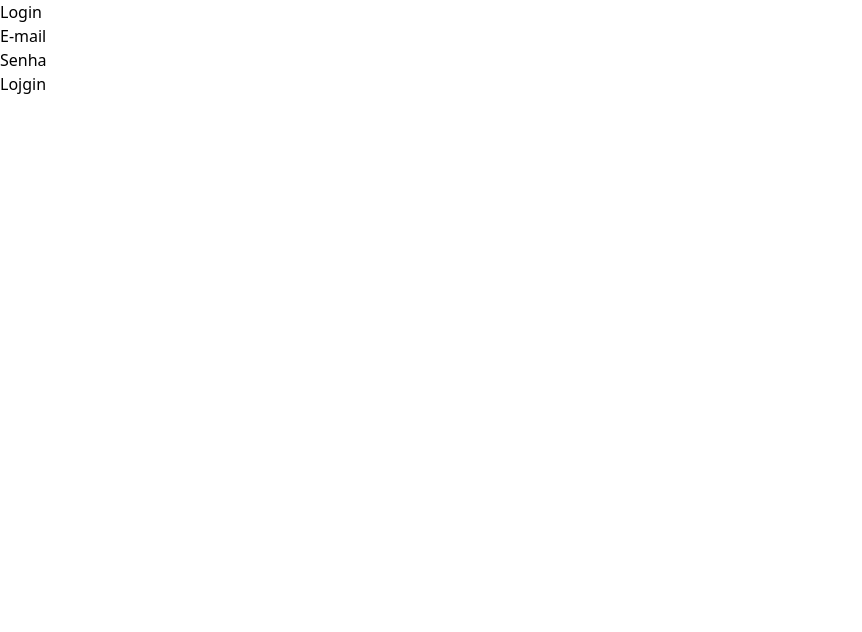
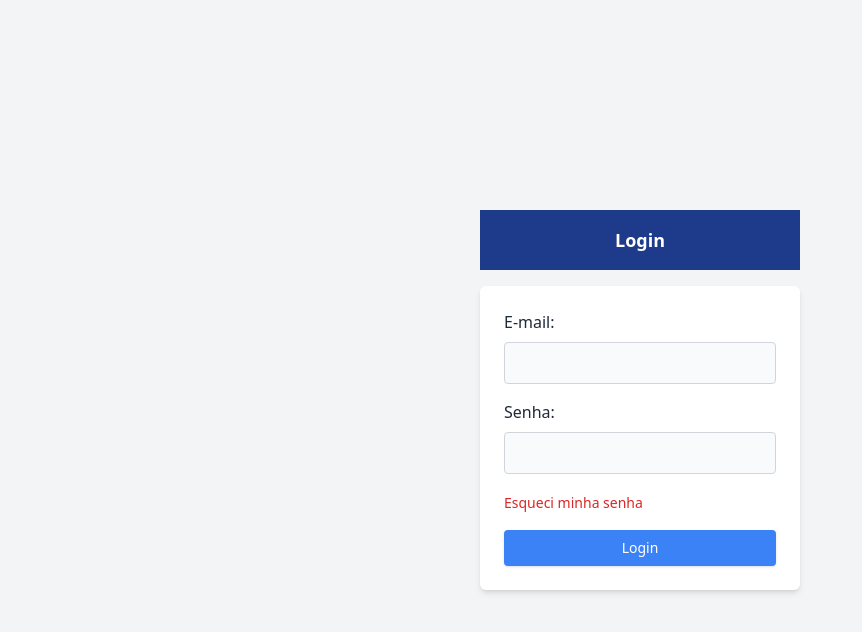
Before and after one commit to GustaSoier/TelaDeLogin-TailwindCSS, a website: page index.html in a window 1280 px wide. Shown: the whole page, without its empty margins (0-862 px from the left). Drawn offline with Linux system fonts and the light colour scheme.

Commit message:
Tailwind CSS
Terminado a tela de login.

```diff
--- a/index.html
+++ b/index.html
@@ -9,24 +9,46 @@
         <link rel="stylesheet" href="dist/output.css">
     </head>
 
-<body>
+    <body class="h-screen w-screen flex items-center justify-center bg-gray-100">
 
+        <div class="w-80">
             <div>
-        <h2>Login</h2>
+                <h2 class="font-bold text-center text-lg mb-4 bg-blue-900 py-4 text-white">Login</h2>
+            </div>
 
+            <div class="bg-white shadow-md rounded-md p-6 space-y-4">
                 <div>
-            <div>
-                <label for="email">E-mail</label>
-                <input type="text" id="email">
+                    <label
+                        for="email"
+                        class="block text-md text-gray-800 mb-2 font-medium">
+                        E-mail:</label>
+                    <input
+                        id="email"
+                        type="text"
+                        class="bg-gray-50 w-full border border-gray-300 focus:border-blue-500 rounded focus:ring-2 focus:ring-blue-500 focus:ring-opacity-20 px-3 py-2 text-md text-gray-800 placeholder-gray-300 focus:outline-none transition duration-200 ease-in-out"
+                        >
                 </div>
 
                 <div>
-                <label for="password">Senha</label>
-                <input type="text">
+                    <label
+                        for="password"
+                        class="block text-md text-gray-800 mb-2 font-medium"
+                        >Senha:</label>
+                    <input
+                        id="password"
+                        type="text"
+                        class="bg-gray-50 w-full border border-gray-300 focus:border-blue-500 rounded focus:ring-2 focus:ring-blue-500 focus:ring-opacity-20 px-3 py-2 text-md text-gray-800 placeholder-gray-300 focus:outline-none transition duration-200 ease-in-out"
+                        >
                 </div>
 
                 <div>
-                <button>Lojgin</button>
+                        <a href="" class="text-sm text-red-600 hover:underline">
+                            Esqueci minha senha
+                        </a>
+                </div>
+
+                <div>
+                    <button class="w-full text-sm bg-blue-500 hover:bg-blue-600 px-6 py-2 rounded text-white shadow">Login</button>
                 </div>
             </div>
         </div>
```
Also changed, not shown: dist/output.css. Lines whose indentation alone changed are shown as unchanged.
